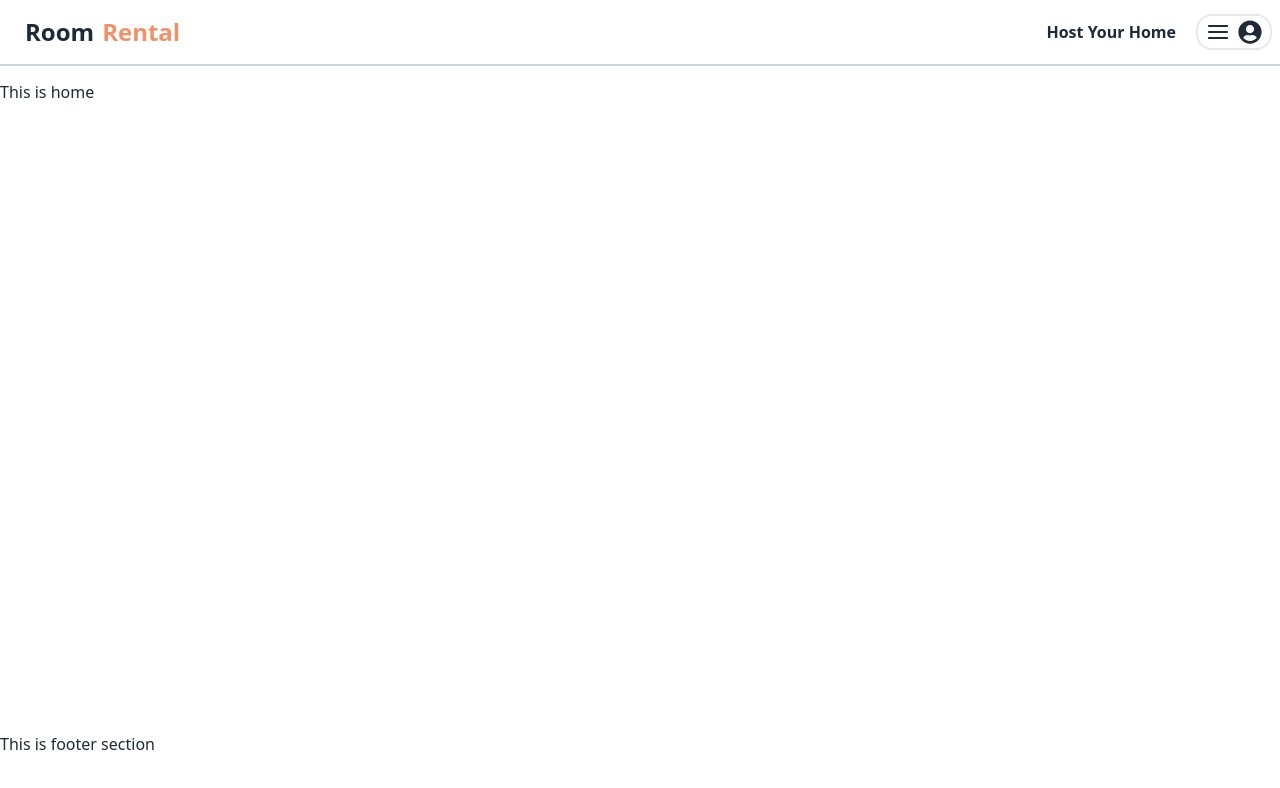
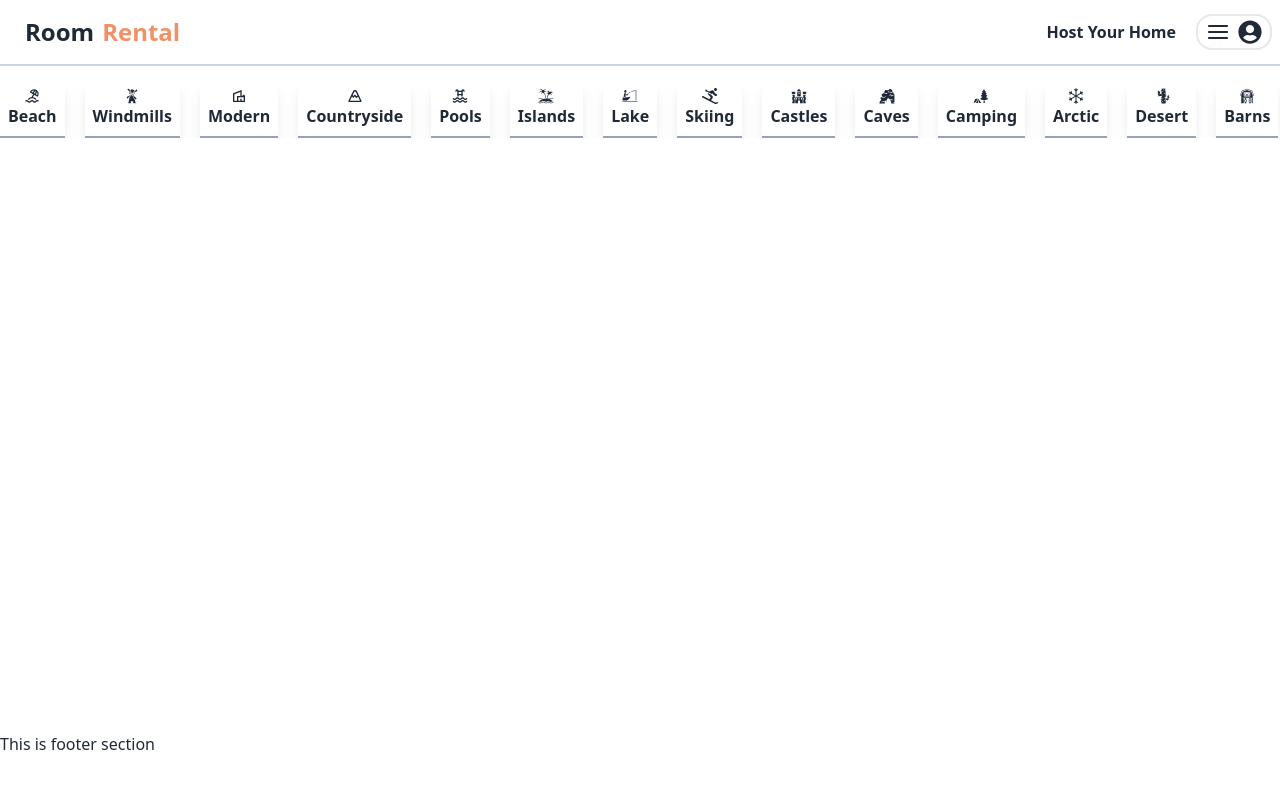
Before and after one commit to tzmehedy/roomRentals, a React (Vite) app in the folder client/: page / in a window 1280 px wide. Shown: the top 788 px of the page. Built offline with nearby package versions, Linux system fonts and the light colour scheme.

Commit message:
categories section in the home page is completed

```diff
--- /dev/null
+++ b/client/src/Components/Categories/Categories.jsx
@@ -0,0 +1,19 @@
+import React from 'react';
+import {categories} from "../Categories/CategoriesData"
+import CategoryBox from '../CategoryBox';
+
+const Categories = () => {
+    return (
+      <div className="flex space-x-5 overflow-x-scroll md:overflow-hidden">
+        {categories.map((item, index) => (
+          <CategoryBox
+            key={index}
+            label={item.label}
+            icon={item.icon}
+          ></CategoryBox>
+        ))}
+      </div>
+    );
+};
+
+export default Categories;
--- /dev/null
+++ b/client/src/Components/Categories/CategoriesData.jsx
@@ -0,0 +1,94 @@
+import { TbBeach, TbMountain, TbPool } from "react-icons/tb";
+import {
+  GiBarn,
+  GiBoatFishing,
+  GiCactus,
+  GiCastle,
+  GiCaveEntrance,
+  GiForestCamp,
+  GiIsland,
+  GiWindmill,
+} from "react-icons/gi";
+import { FaSkiing } from "react-icons/fa";
+import { BsSnow } from "react-icons/bs";
+import { IoDiamond } from "react-icons/io5";
+import { MdOutlineVilla } from "react-icons/md";
+
+
+export const categories = [
+  {
+    label: "Beach",
+    icon: TbBeach,
+    description: "This property is close to the beach!",
+  },
+  {
+    label: "Windmills",
+    icon: GiWindmill,
+    description: "This property is has windmills!",
+  },
+  {
+    label: "Modern",
+    icon: MdOutlineVilla,
+    description: "This property is modern!",
+  },
+  {
+    label: "Countryside",
+    icon: TbMountain,
+    description: "This property is in the countryside!",
+  },
+  {
+    label: "Pools",
+    icon: TbPool,
+    description: "This is property has a beautiful pool!",
+  },
+  {
+    label: "Islands",
+    icon: GiIsland,
+    description: "This property is on an island!",
+  },
+  {
+    label: "Lake",
+    icon: GiBoatFishing,
+    description: "This property is near a lake!",
+  },
+  {
+    label: "Skiing",
+    icon: FaSkiing,
+    description: "This property has skiing activities!",
+  },
+  {
+    label: "Castles",
+    icon: GiCastle,
+    description: "This property is an ancient castle!",
+  },
+  {
+    label: "Caves",
+    icon: GiCaveEntrance,
+    description: "This property is in a spooky cave!",
+  },
+  {
+    label: "Camping",
+    icon: GiForestCamp,
+    description: "This property offers camping activities!",
+  },
+  {
+    label: "Arctic",
+    icon: BsSnow,
+    description: "This property is in arctic environment!",
+  },
+  {
+    label: "Desert",
+    icon: GiCactus,
+    description: "This property is in the desert!",
+  },
+  {
+    label: "Barns",
+    icon: GiBarn,
+    description: "This property is in a barn!",
+  },
+  {
+    label: "Lux",
+    icon: IoDiamond,
+    description: "This property is brand new and luxurious!",
+  },
+];
--- /dev/null
+++ b/client/src/Components/CategoryBox.jsx
@@ -0,0 +1,14 @@
+import React from 'react';
+
+const CategoryBox = ({label,icon:Icon}) => {
+    return (
+      <div className="shadow-lg p-2 border-b-2  border-slate-400 font-bold">
+        <div className="flex justify-center items-center">
+          <Icon className="" />
+        </div>
+        <p>{label}</p>
+      </div>
+    );
+};
+
+export default CategoryBox;
--- a/client/src/Pages/Home/Home.jsx
+++ b/client/src/Pages/Home/Home.jsx
@@ -1,10 +1,13 @@
 import React from 'react';
+import Categories from '../../Components/Categories/Categories';
 
 const Home = () => {
     return (
-        <div>
-            <h1>This is home</h1>
+      <div>
+        <div className='flex justify-center'>
+          <Categories></Categories>
         </div>
+      </div>
     );
 };
 
```
